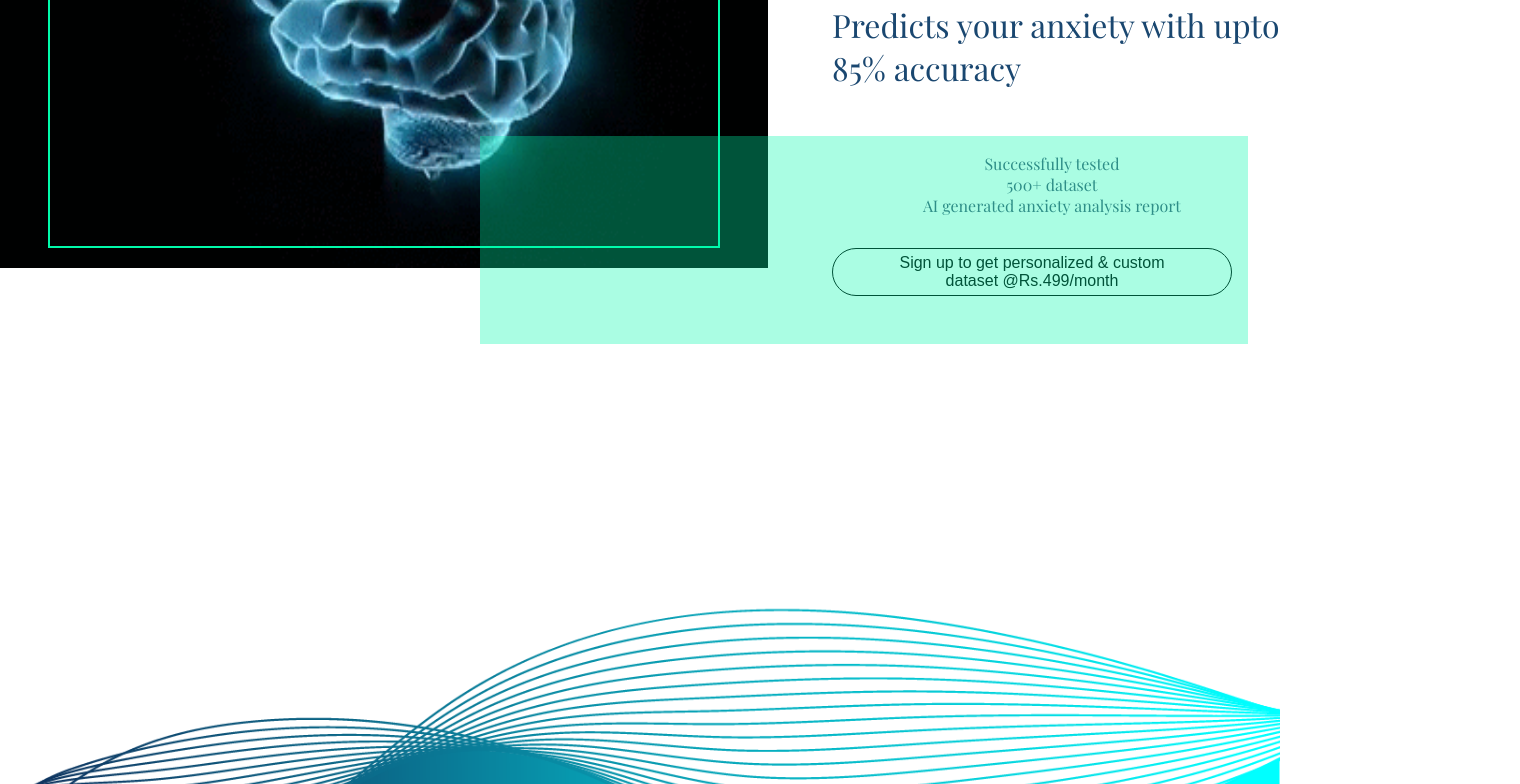
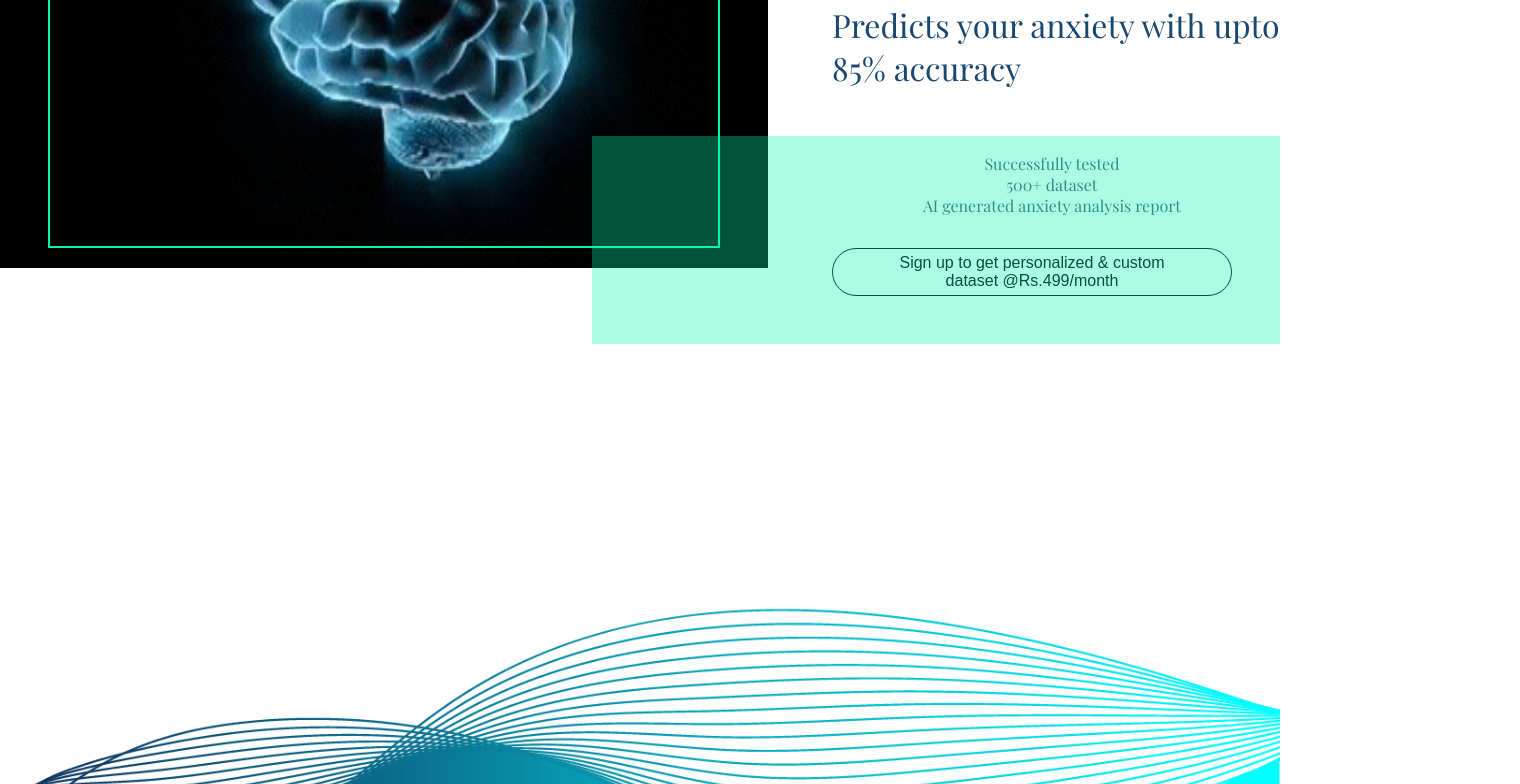
Before and after one commit to Jimtyagi/NeuroX, a React (Create React App) app: page / in a window 1280 px wide. Shown: the part 2580-3364 px from the top of the page, 1520 px wide, since content can reach past the window. Built offline with nearby package versions, Linux system fonts and the light colour scheme.

Commit message:
Fixed spacing on right side

```diff
--- a/src/components/home/Banner.jsx
+++ b/src/components/home/Banner.jsx
@@ -77,8 +77,8 @@ function Banner() {
       <div
         style={{
           position: 'absolute',
-          right: '-15em',
-          top: '25vh',
+          top: '30vh',
+          left:'65em',
           display: 'flex',
           flexDirection: 'column',
         }}
--- a/src/components/home/WhyUs.jsx
+++ b/src/components/home/WhyUs.jsx
@@ -134,13 +134,12 @@ const styles = {
     backgroundColor: '#01FAAA55',
     maxWidth: '65vw',
     minWidth: '45vw',
-    width: '60%',
-    right: '-3rem',
+    width: '100%',
     height: '13em',
     bottom: 0,
     margin: 0,
     marginTop: '2em',
-    transform: 'translateX(-5em)',
+    transform: 'translateX(-13em)',
     overflowY: 'hidden',
   },
   sideText: {
```
